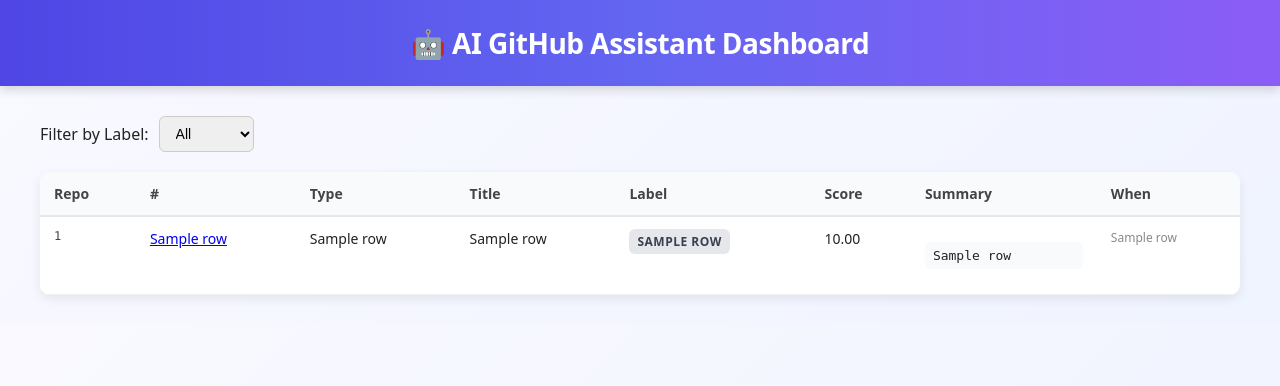
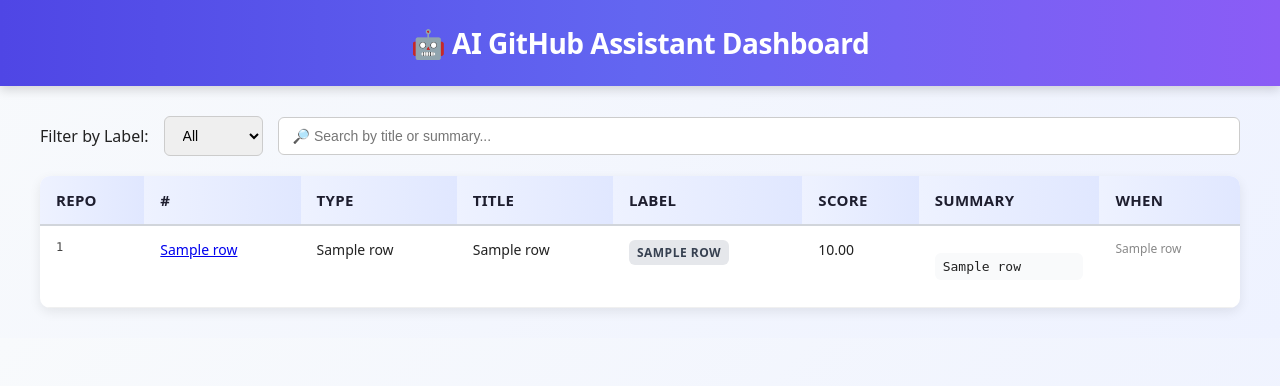
Before and after one commit to Eniiifeoluwa/RepoPilot, a FastAPI app: template dashboard/templates/index.html in a window 1280 px wide. Shown: the top 386 px of the page. Run offline with FastAPI, Linux system fonts and the light colour scheme; the template is opened without the code that fills it: most values are stand-ins (such as "Sample title", 1, 10 or a date in 2020).

Commit message:
New updates.

```diff
--- a/action/main.py
+++ b/action/main.py
@@ -114,7 +114,7 @@
 confidence_words = confidence_to_words(score)
 
 comment = f"""
-### 🤖 AI Assistant Report
+### 🤖 RepoPilot Report
 
 **📝 Summary**
 {summary}
--- a/dashboard/templates/index.html
+++ b/dashboard/templates/index.html
@@ -2,14 +2,14 @@
 <html>
 <head>
   <meta charset="utf-8">
-  <title>AI GitHub Assistant</title>
+  <title> RepoPilot GitHub Assistant</title>
   <meta name="viewport" content="width=device-width,initial-scale=1">
   <style>
     body {
       font-family: system-ui, -apple-system, Segoe UI, Roboto, Ubuntu, Arial, sans-serif;
       margin: 0;
       padding: 0;
-      background: linear-gradient(135deg, #f9f9ff, #f0f4ff);
+      background: linear-gradient(135deg, #f8fafc, #eef2ff);
       color: #222;
     }
 
@@ -24,7 +24,7 @@
     h1 {
       margin: 0;
       font-size: 28px;
-      font-weight: 700;
+      font-weight: 800;
       letter-spacing: -0.5px;
     }
 
@@ -38,14 +38,18 @@
       margin-bottom: 20px;
       display: flex;
       align-items: center;
-      gap: 10px;
+      gap: 15px;
     }
 
-    select {
-      padding: 8px 12px;
+    select, input[type="text"] {
+      padding: 10px 14px;
       border-radius: 6px;
       border: 1px solid #ccc;
       font-size: 14px;
+    }
+
+    input[type="text"] {
+      flex: 1;
     }
 
     table {
@@ -58,16 +62,18 @@
     }
 
     th, td {
-      padding: 12px 14px;
+      padding: 14px 16px;
       text-align: left;
     }
 
     th {
-      background: #f9fafb;
-      font-weight: 600;
-      font-size: 14px;
-      color: #444;
-      border-bottom: 2px solid #e5e7eb;
+      background: linear-gradient(90deg, #eef2ff, #e0e7ff);
+      font-weight: 700;
+      font-size: 15px;
+      color: #1e1e2f;
+      border-bottom: 2px solid #d1d5db;
+      letter-spacing: 0.3px;
+      text-transform: uppercase;
     }
 
     td {
@@ -98,9 +104,7 @@
       color: #374151;
     }
 
-    .label.bug { background: #fee2e2; color: #991b1b; }
     .label.feature { background: #d1fae5; color: #065f46; }
-    .label.docs { background: #dbeafe; color: #1e40af; }
 
     .muted {
       color: #888;
@@ -128,10 +132,10 @@
       <label for="filter">Filter by Label:</label>
       <select id="filter">
         <option value="all">All</option>
-        <option value="bug">Bug</option>
         <option value="feature">Feature</option>
-        <option value="docs">Docs</option>
       </select>
+
+      <input type="text" id="search" placeholder="🔎 Search by title or summary...">
     </div>
 
     <table id="issues-table">
@@ -153,10 +157,10 @@
           <td class="mono">{{ r[0] }}</td>
           <td><a target="_blank" href="https://github.com/{{ r[0] }}/issues/{{ r[1] }}">{{ r[1] }}</a></td>
           <td>{{ r[2] }}</td>
-          <td>{{ r[3] }}</td>
+          <td class="title">{{ r[3] }}</td>
           <td><span class="label {{ r[4]|lower }}">{{ r[4] }}</span></td>
           <td>{{ "%.2f"|format(r[5]) }}</td>
-          <td><pre>{{ r[6] }}</pre></td>
+          <td class="summary"><pre>{{ r[6] }}</pre></td>
           <td class="muted">{{ r[7] }}</td>
         </tr>
         {% endfor %}
@@ -166,16 +170,27 @@
 
   <script>
     const filter = document.getElementById('filter');
-    filter.addEventListener('change', () => {
-      const value = filter.value;
-      document.querySelectorAll('#issues-table tbody tr').forEach(row => {
-        if (value === 'all' || row.dataset.label === value) {
-          row.style.display = '';
-        } else {
-          row.style.display = 'none';
-        }
+    const search = document.getElementById('search');
+    const rows = document.querySelectorAll('#issues-table tbody tr');
+
+    function applyFilters() {
+      const filterValue = filter.value;
+      const searchValue = search.value.toLowerCase();
+
+      rows.forEach(row => {
+        const label = row.dataset.label;
+        const title = row.querySelector('.title').textContent.toLowerCase();
+        const summary = row.querySelector('.summary').textContent.toLowerCase();
+
+        const matchesFilter = (filterValue === 'all' || label === filterValue);
+        const matchesSearch = (title.includes(searchValue) || summary.includes(searchValue));
+
+        row.style.display = (matchesFilter && matchesSearch) ? '' : 'none';
       });
-    });
+    }
+
+    filter.addEventListener('change', applyFilters);
+    search.addEventListener('input', applyFilters);
   </script>
 </body>
 </html>
```
